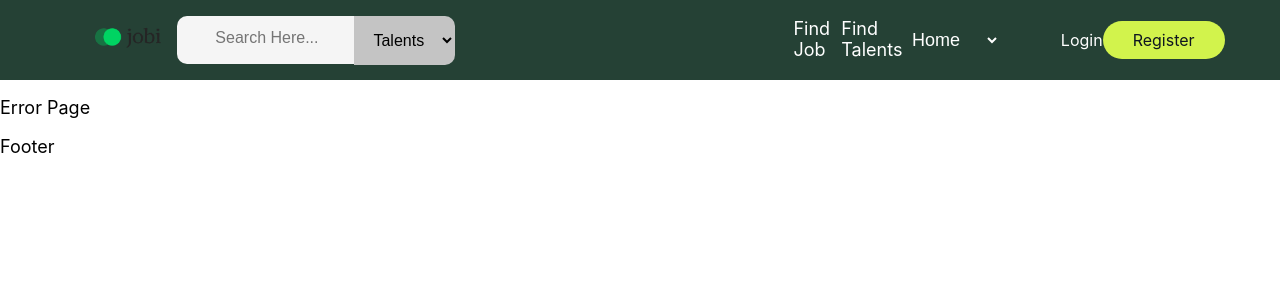
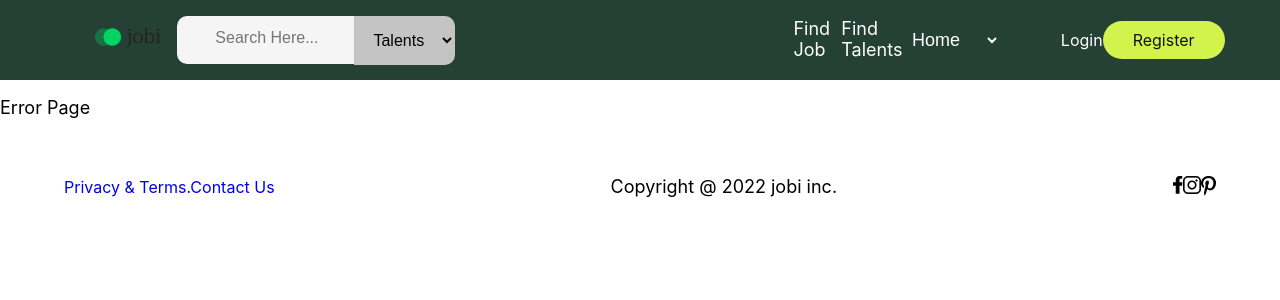
Before and after one commit to rselvasoyak/jobi, a JavaScript app: page /error in a window 1280 px wide. Shown: the top 300 px of the page. Built offline with nearby package versions, Linux system fonts and the light colour scheme; the HTML template or start-up script is replaced by a standard one.

Commit message:
basic part of footer html and css

```diff
--- a/src/App.js
+++ b/src/App.js
@@ -12,9 +12,7 @@ import { Routes, Route } from 'react-router-dom';
 function App() {
   return (
     <>
-      <header>
-        <Nav />
-      </header>
+      <Nav />
       <main>
         <Routes>
           <Route path='/' element={ <IndexPage /> } />
@@ -23,9 +21,7 @@ function App() {
           <Route path='/error' element ={ <ErrorPage /> } />
         </Routes>
       </main>
-      <footer>
-        <Footer />
-      </footer>
+      <Footer />
     </>
   );
 }
--- a/src/App.scss
+++ b/src/App.scss
@@ -17,6 +17,7 @@
 @use "./partials/components/feedback";
 @use "./partials/components/leadingBrands";
 @use "./partials/components/topSkills";
+@use "./partials/components/footer";
 
   // Headers
   @use "./partials/components/headers/indexHeader";
--- a/src/Components/Footer.js
+++ b/src/Components/Footer.js
@@ -1,6 +1,29 @@
+import facebook from "../partials/assets/mvpAssets/Facebook.png"
+import insta from "../partials/assets/mvpAssets/instagram.png"
+import pinterest from "../partials/assets/mvpAssets/pinterest.png"
+
 const Footer = () => {
     return (
-        <p> Footer </p>
+        <footer>
+            <div className="wrapper">
+                <div className="footerLinks">
+                    <a href=" ">privacy & terms.</a>
+                    <a href=" ">contact us</a>
+                </div>
+                <p>Copyright @ 2022 jobi inc.</p>
+                <div className="socialMedia">
+                    <div className="media">
+                        <img src={facebook} alt="facebook logo"></img>
+                    </div>
+                    <div className="media">
+                        <img src={insta} alt=""></img>
+                    </div>
+                    <div className="media">
+                        <img src={pinterest} alt=""></img>
+                    </div>
+                </div>
+            </div>
+        </footer>
     )
 }
 
--- /dev/null
+++ b/src/partials/components/_footer.scss
@@ -0,0 +1,13 @@
+@use "../abstract/variables" as *;
+
+footer{
+    margin: 4rem 0;
+    .wrapper{
+        display: flex;
+        justify-content: space-between;
+        align-items: center;
+        .socialMedia{
+            display: flex;
+        }
+    }
+}
```
Also changed, not shown: src/partials/assets/mvpAssets/instagram.png (renamed from src/partials/assets/mvpAssets/flaticon1552678002-svg.png), src/partials/assets/mvpAssets/pinterest.png (renamed from src/partials/assets/mvpAssets/flaticon1552677966-svg.png).
